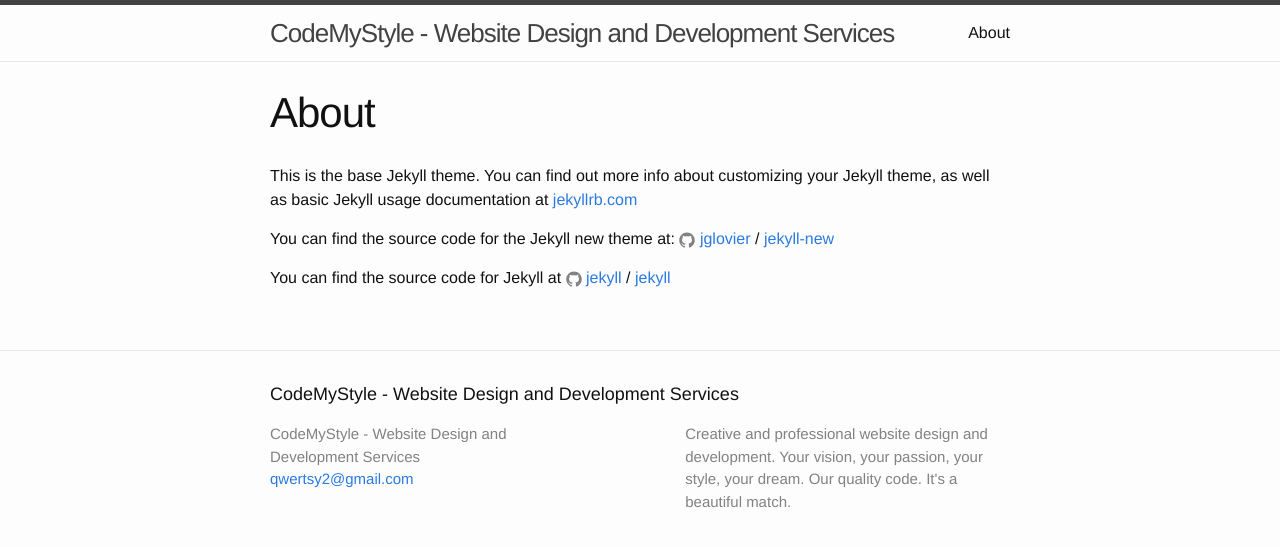
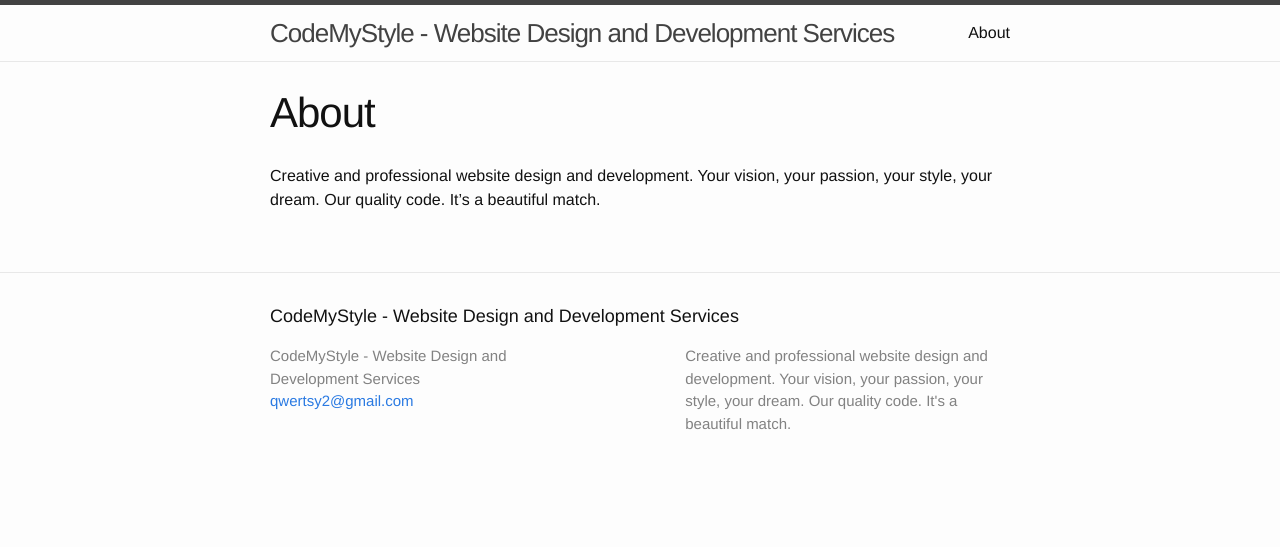
Before and after one commit to estyh/estyh.github.io, a Jekyll site: the page built from about.md, in a window 1280 px wide. Shown: the top 547 px of the page. Built offline with Jekyll 4.4.1, drawn with Linux system fonts in a browser that asks for light colours.

Commit message:
check back soon!

```diff
--- a/_includes/icon-github.html
+++ /dev/null
@@ -1 +0,0 @@
-<a href="https://github.com/{{ include.username }}"><span class="icon icon--github">{% include icon-github.svg %}</span><span class="username">{{ include.username }}</span></a>
--- a/_includes/icon-twitter.html
+++ /dev/null
@@ -1 +0,0 @@
-<a href="https://twitter.com/{{ include.username }}"><span class="icon icon--twitter">{% include icon-twitter.svg %}</span><span class="username">{{ include.username }}</span></a>
--- a/about.md
+++ b/about.md
@@ -4,12 +4,6 @@ title: About
 permalink: /about/
 ---
 
-This is the base Jekyll theme. You can find out more info about customizing your Jekyll theme, as well as basic Jekyll usage documentation at [jekyllrb.com](http://jekyllrb.com/)
-
-You can find the source code for the Jekyll new theme at:
-{% include icon-github.html username="jglovier" %} /
-[jekyll-new](https://github.com/jglovier/jekyll-new)
-
-You can find the source code for Jekyll at
-{% include icon-github.html username="jekyll" %} /
-[jekyll](https://github.com/jekyll/jekyll)
+Creative and professional website design and development.
+Your vision, your passion, your style, your dream. Our quality code.
+It's a beautiful match.
--- a/index.html
+++ b/index.html
@@ -4,7 +4,7 @@ layout: default
 
 <div class="home">
 
-  <h1 class="page-heading">Posts</h1>
+  <h1 class="page-heading">Hey there!</h1>
 
   <ul class="post-list">
     {% for post in site.posts %}
@@ -17,6 +17,7 @@ layout: default
       </li>
     {% endfor %}
   </ul>
+  {% include check_back_soon.html %}
 
   <p class="rss-subscribe">subscribe <a href="{{ "/feed.xml" | prepend: site.baseurl }}">via RSS</a></p>
 
```
Also changed, not shown: _includes/check_back_soon.html (added, +13 -0 lines), _posts/2016-08-18-welcome-to-jekyll.markdown (deleted, +0 -25 lines), _includes/icon-github.svg (deleted), _includes/icon-twitter.svg (deleted).
